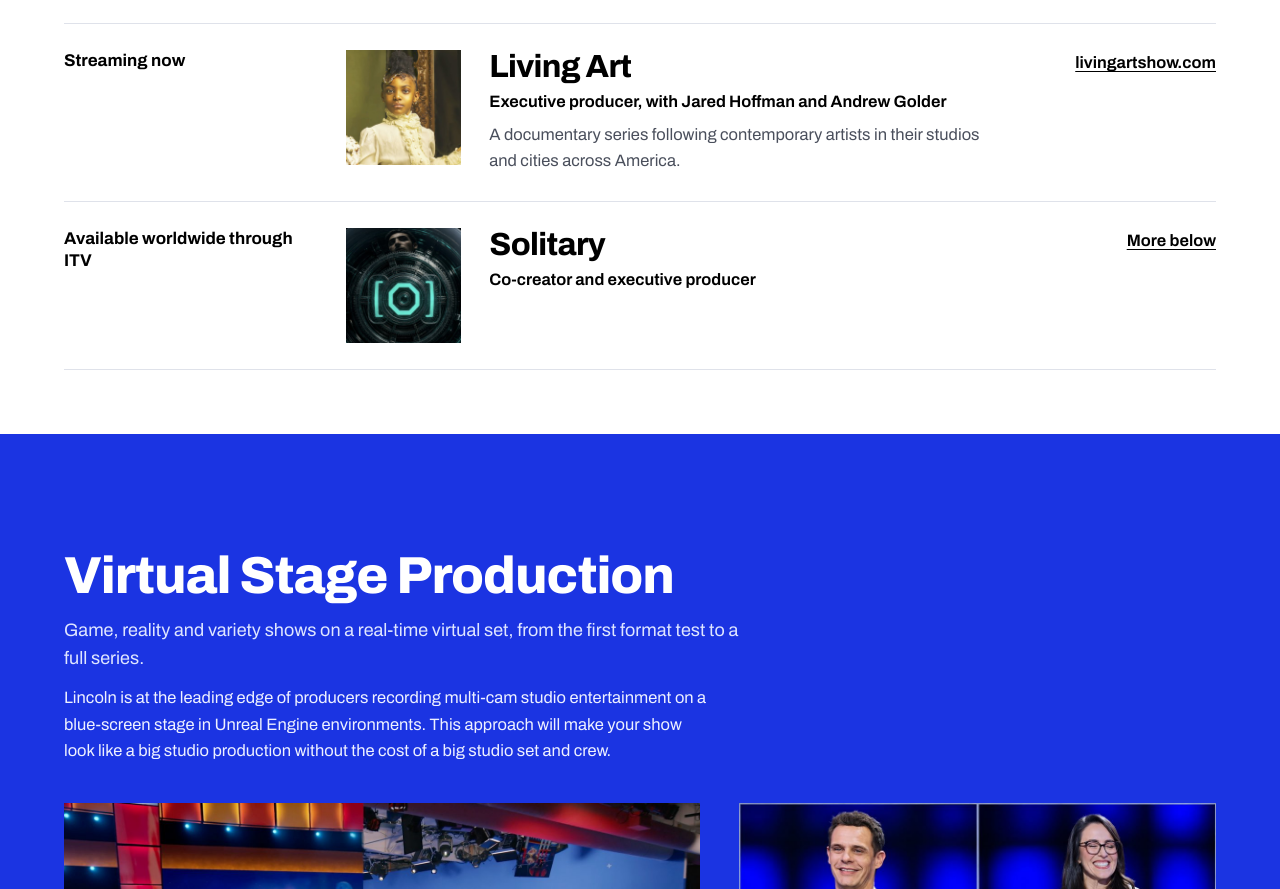
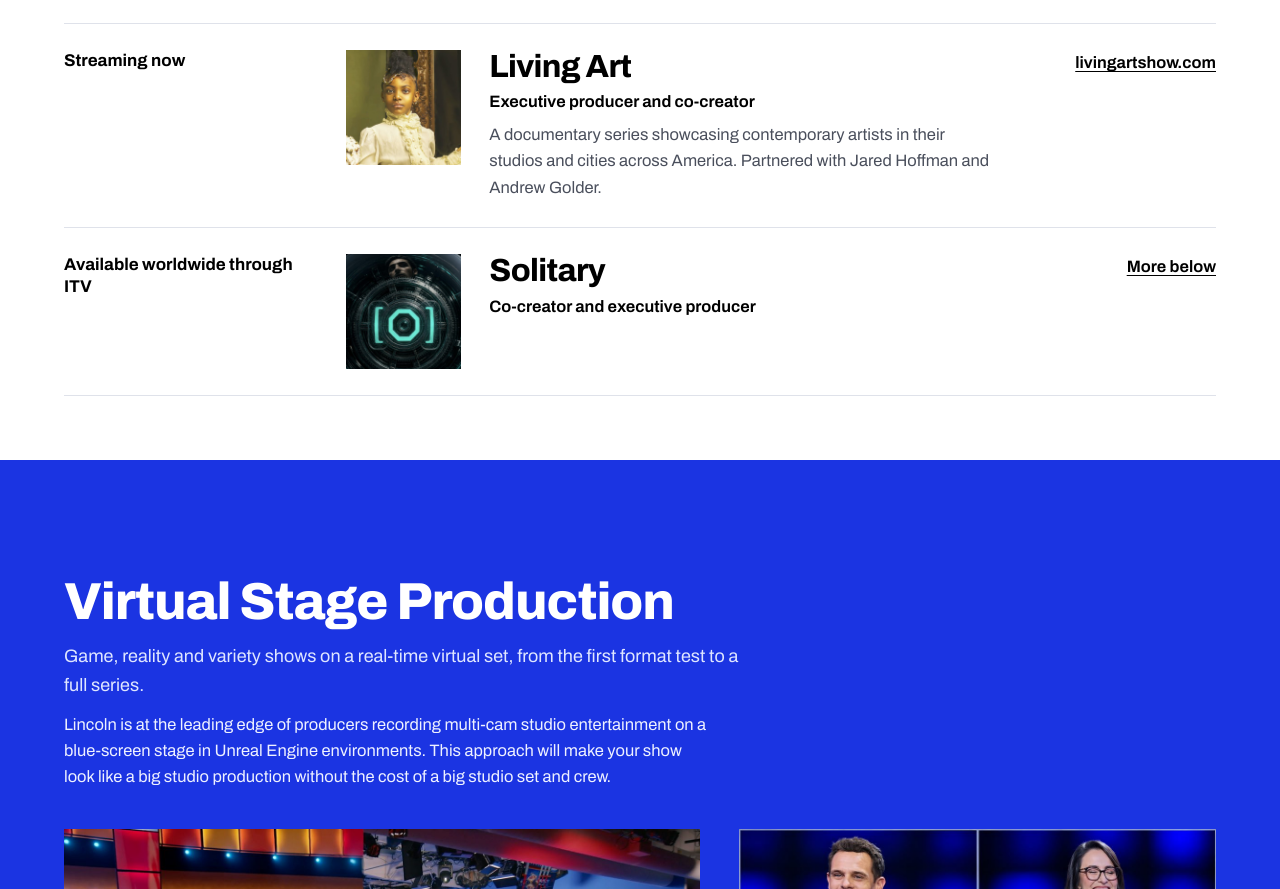
Before and after one commit to HiattMedia/lincolnhiatt-site, a plain HTML site: page index.html in a window 1280 px wide. Shown: the part 1226-2115 px from the top of the page. Drawn offline with Linux system fonts and the light colour scheme.

Commit message:
Living Art: executive producer and co-creator
Updated the description meta tag and modified the role description for 'Living Art'.

```diff
--- a/index.html
+++ b/index.html
@@ -4,7 +4,7 @@
 <meta charset="utf-8">
 <meta name="viewport" content="width=device-width, initial-scale=1">
 <title>Lincoln Hiatt</title>
-<meta name="description" content="Lincoln Hiatt: showrunner and executive producer of Penn & Teller: Fool Us, virtual-studio producer of game, reality and variety shows, co-creator of Solitary, executive producer of Run the Ring and Living Art.">
+<meta name="description" content="Lincoln Hiatt: showrunner and executive producer of Penn & Teller: Fool Us, virtual-studio producer of game, reality and variety shows, co-creator and executive producer of Solitary and Living Art, executive producer of Run the Ring.">
 <link rel="preconnect" href="https://fonts.googleapis.com">
 <link rel="preconnect" href="https://fonts.gstatic.com" crossorigin>
 <link href="https://fonts.googleapis.com/css2?family=Archivo:wdth,wght@62..125,400..900&display=swap" rel="stylesheet">
@@ -254,7 +254,7 @@ html.has-player{overflow:hidden}
       <li>
         <div class="when">Streaming now</div>
         <img class="ico" src="img/now-livingart.jpg" alt="" width="480" height="480">
-        <div><h3>Living Art</h3><div class="role">Executive producer, with Jared Hoffman and Andrew Golder</div><p>A documentary series following contemporary artists in their studios and cities across America.</p></div>
+        <div><h3>Living Art</h3><div class="role">Executive producer and co-creator</div><p>A documentary series showcasing contemporary artists in their studios and cities across America. Partnered with Jared Hoffman and Andrew Golder.</p></div>
         <a class="go" href="https://livingartshow.com/">livingartshow.com</a>
       </li>
       <li>
```
